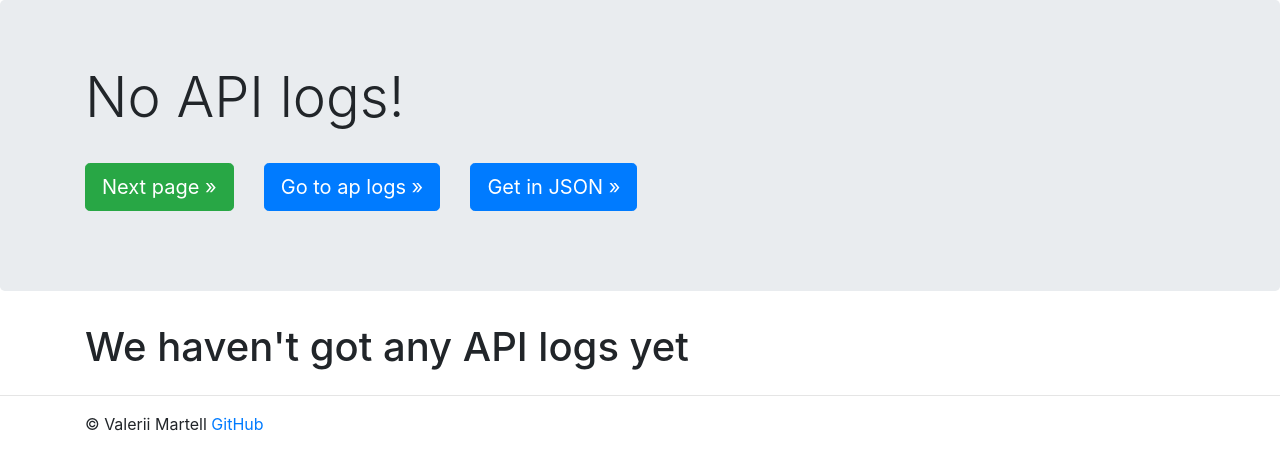
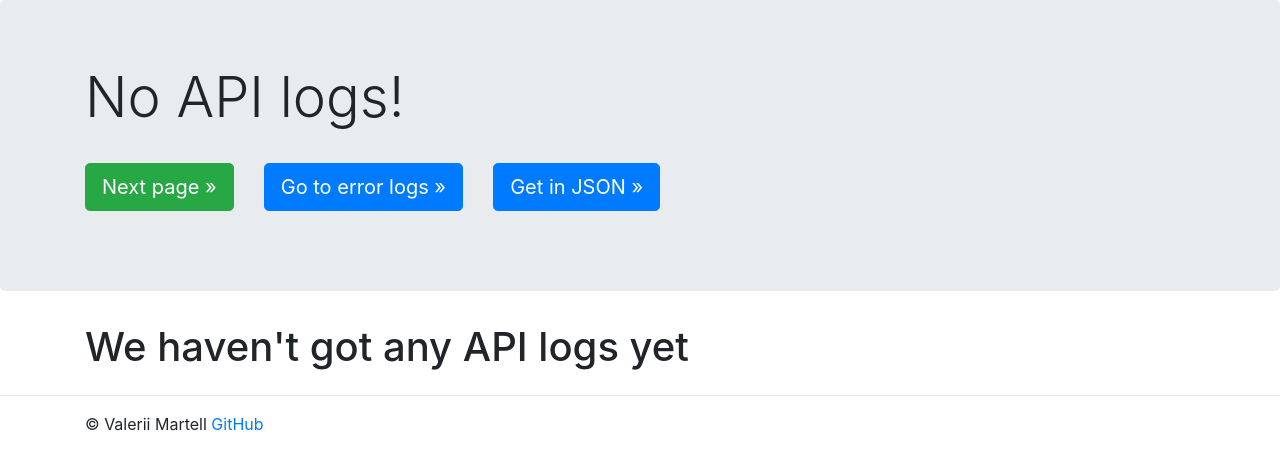
Before and after one commit to valerii-martell/golden-eye, a Flask app: page /logs/api/html in a window 1280 px wide. Shown: the part 56-507 px from the top of the page. Run offline with Flask 2, Linux system fonts and the light colour scheme; some libraries are stand-ins or nearby versions.

Commit message:
Fix a bug on the frontend

```diff
--- a/templates/logs.html
+++ b/templates/logs.html
@@ -19,7 +19,7 @@
                    role="button">Next page »</a>
                 <a class="btn btn-lg btn-primary" style="margin-left: 2vw"
                    href="{{ url_for('view_logs', logs_type="errors" if logs_type=="api" else "api", fmt="html") }}"
-                   role="button">Go to {{ "API" if logs_type == "errors" else logs_type[:-1] }} logs
+                   role="button">Go to {{ "API" if logs_type == "errors" else "error" }} logs
                     »</a>
                 <a class="btn btn-lg btn-primary" style="margin-left: 2vw"
                    href="{{ url_for('view_logs', logs_type=logs_type, fmt="json", page=page_number) }}"
```
